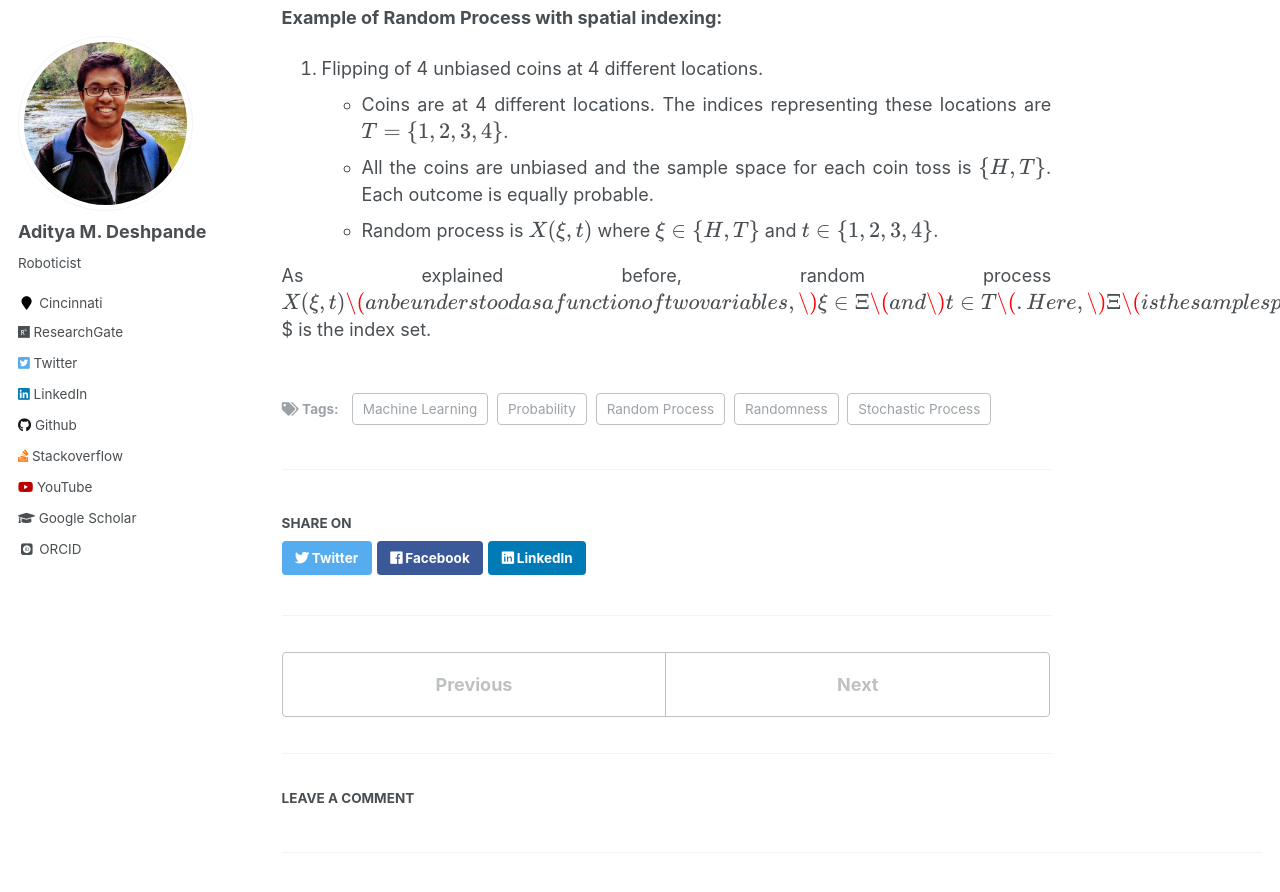
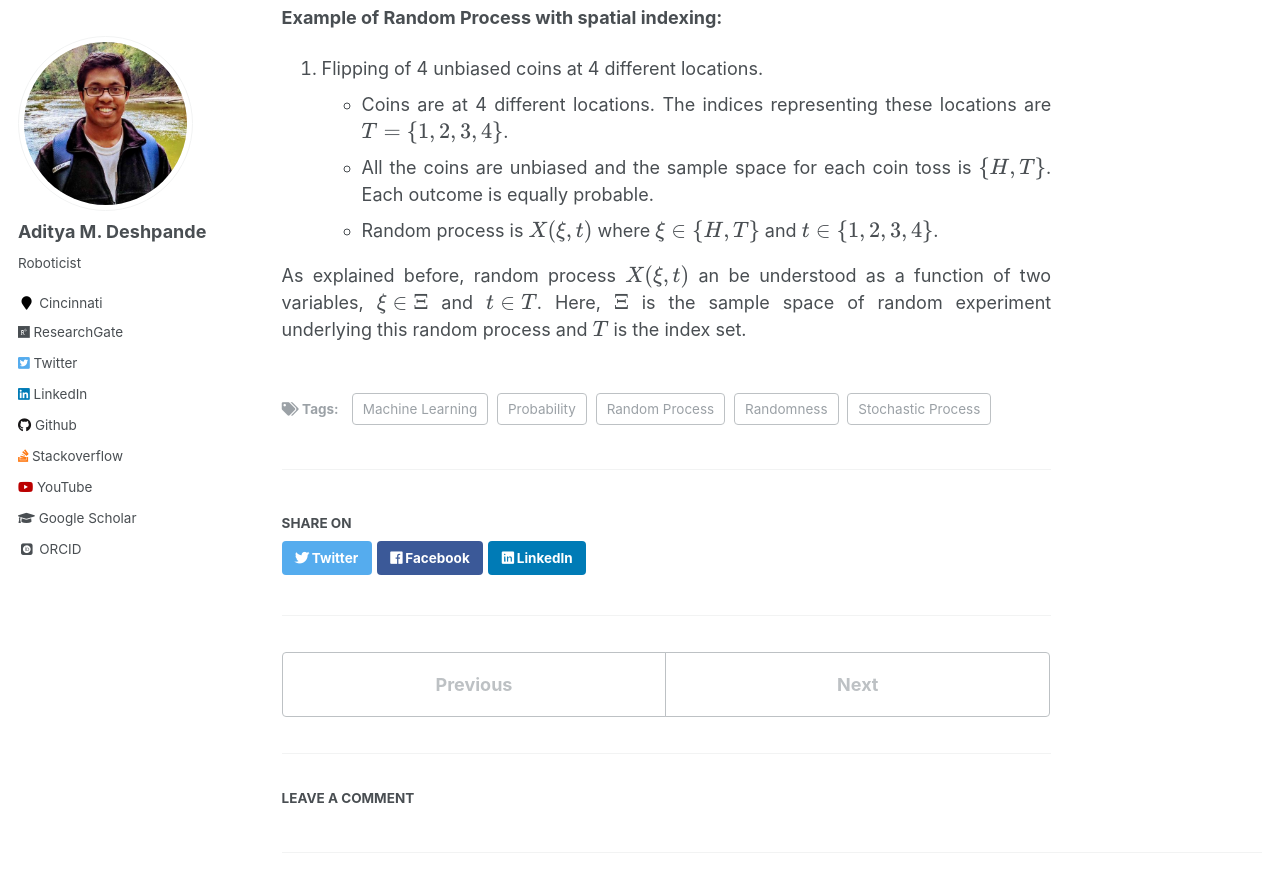
Before and after one commit to adipandas/adipandas.github.io, a Jekyll site: the page built from _posts/2019-09-01-random-processes.md, in a window 1280 px wide and 900 px high, scrolled down 3313 px. Shown: the top 892 px of the window. Built offline with Jekyll 4.4.1, drawn with Linux system fonts in a browser that asks for light colours; some web fonts are replaced; formulas are drawn with MathJax 3; comment, search, counter and statistics services are not loaded.

```diff
--- a/_posts/2019-09-01-random-processes.md
+++ b/_posts/2019-09-01-random-processes.md
@@ -75,4 +75,4 @@ It is a function of the outcome of a random experiment $$\xi$$ at index $$t$$. U
   * Random process is $$X(\xi, t)$$ where $$\xi \in \{H, T\}$$ and $$t \in \{1, 2, 3, 4\}$$.
 
 
-As explained before, random process $X(\xi, t)$$ an be understood as a function of two variables, $$\xi \in \Xi$$ and $$t \in T$$. Here, $$\Xi$$ is the sample space of random experiment underlying this random process and $$T$$ is the index set.
+As explained before, random process $$X(\xi, t)$$ an be understood as a function of two variables, $$\xi \in \Xi$$ and $$t \in T$$. Here, $$\Xi$$ is the sample space of random experiment underlying this random process and $$T$$ is the index set.
```
